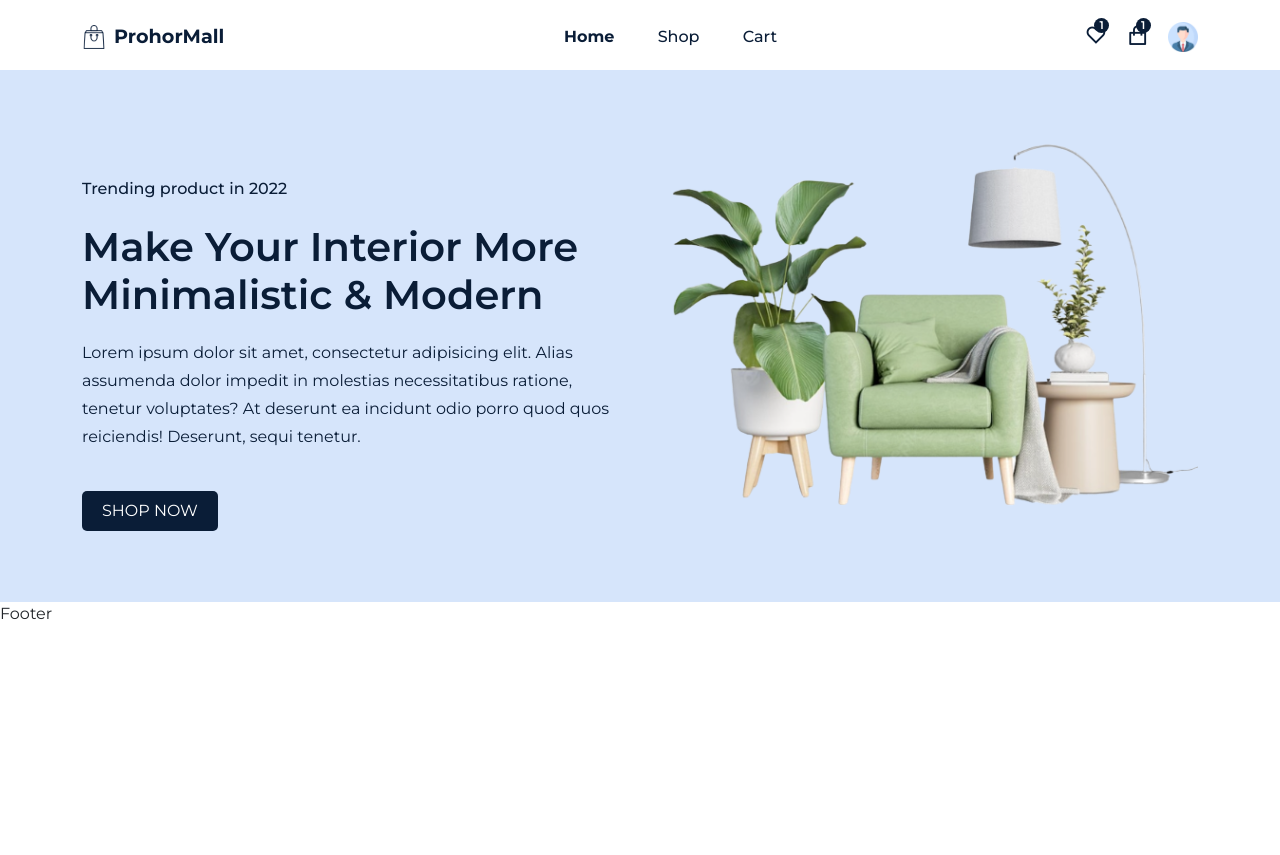
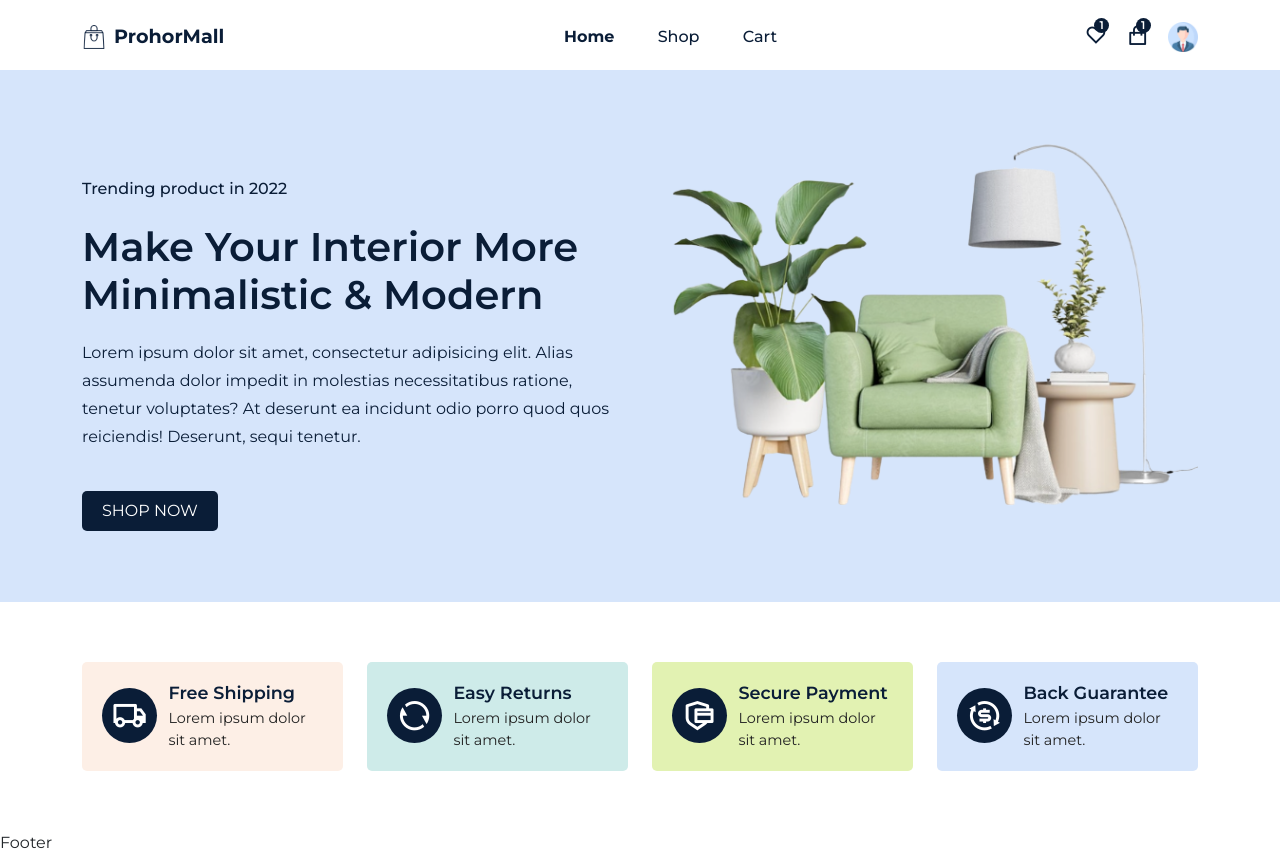
Before and after one commit to GarryProhor/mall-begin, a React (Create React App) app: page /home in a window 1280 px wide. Before the commit the page ends 800 px from the top, so only its background shows below. Built offline with nearby package versions, Linux system fonts and the light colour scheme.

Commit message:
service section

```diff
--- /dev/null
+++ b/src/components/services/Services.css
@@ -0,0 +1,27 @@
+.service__item{
+    padding: 20px;
+    background: var(--card-bg-01);
+    display: flex;
+    align-items: center;
+    column-gap: 0.7rem;
+    border-radius: 5px;
+    cursor: pointer;
+}
+.service__item span i{
+    font-size: 2.2rem;
+    background: var(--primary-color);
+    padding: 10px;
+    border-radius: 50px;
+    color: #ffffff;
+    font-weight: 400!important;
+}
+.service__item h3{
+    color: var(--primary-color);
+    font-size: 1.1rem;
+    font-weight: 600;
+}
+.service__item p{
+    font-size: 0.9rem;
+    margin-top: 5px;
+    color: #222222;
+}
--- /dev/null
+++ b/src/components/services/index.jsx
@@ -0,0 +1,32 @@
+import React from 'react';
+import {Col, Container, Row} from "reactstrap";
+import {motion} from "framer-motion";
+import './Services.css';
+
+import serviceData from "../../assets/data/serviceData";
+
+const Services = () => {
+    return (
+        <section className='services'>
+            <Container>
+                <Row>
+                    {
+                        serviceData.map(({icon, title, subtitle, bg}) =>(
+                            <Col lg='3' md='4' key={title}>
+                                <motion.div whileHover={{scale: 1.1}} className='service__item' style={{background: `${bg}`}}>
+                                    <span><i className={icon}></i></span>
+                                    <div>
+                                        <h3>{title}</h3>
+                                        <p>{subtitle}</p>
+                                    </div>
+                                </motion.div>
+                            </Col>
+                        ))
+                    }
+                </Row>
+            </Container>
+        </section>
+    );
+};
+
+export default Services;
--- a/src/pages/Home/index.jsx
+++ b/src/pages/Home/index.jsx
@@ -5,6 +5,7 @@ import {Col, Container, Row} from "reactstrap";
 import heroImg from '../../assets/images/hero-img.png'
 import {Link} from "react-router-dom";
 import {motion} from "framer-motion";
+import Services from "../../components/services";
 
 const Home = () => {
     const year = new Date().getFullYear();
@@ -34,6 +35,8 @@ const Home = () => {
                     </Row>
                 </Container>
             </section>
+
+            <Services />
         </Helmet>
     );
 };
```
